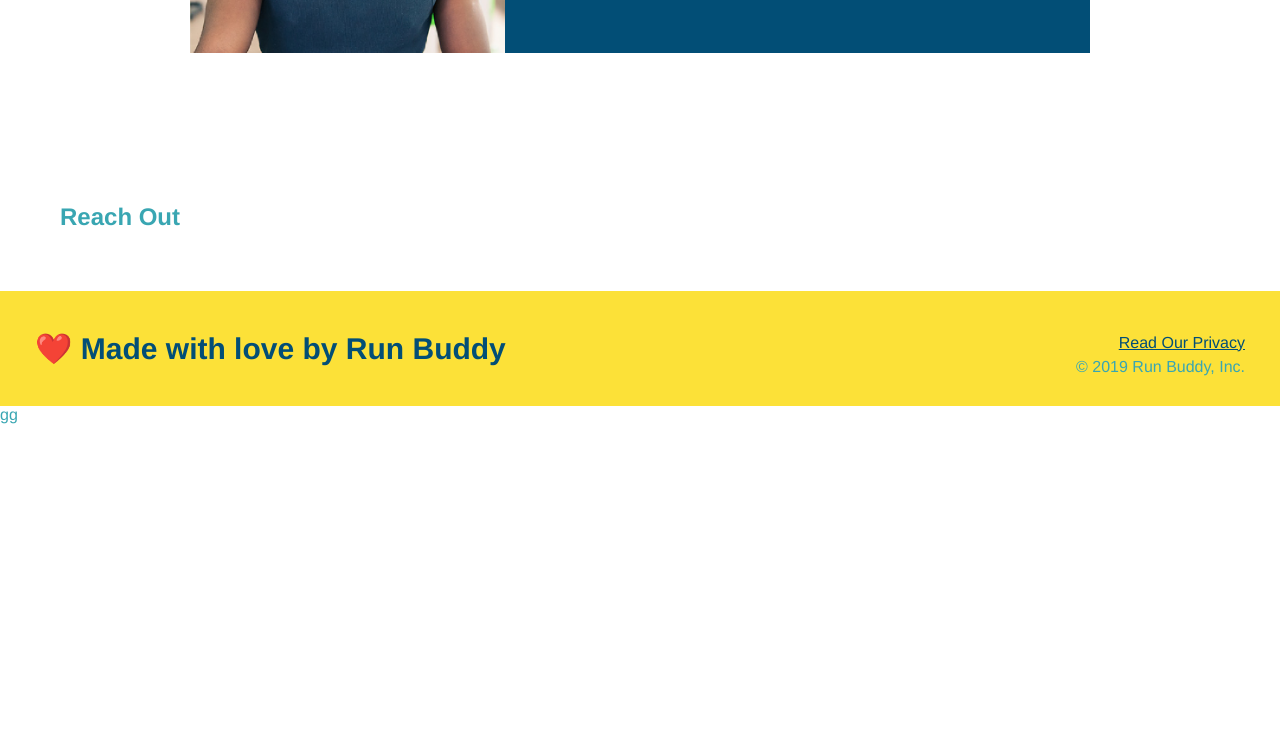
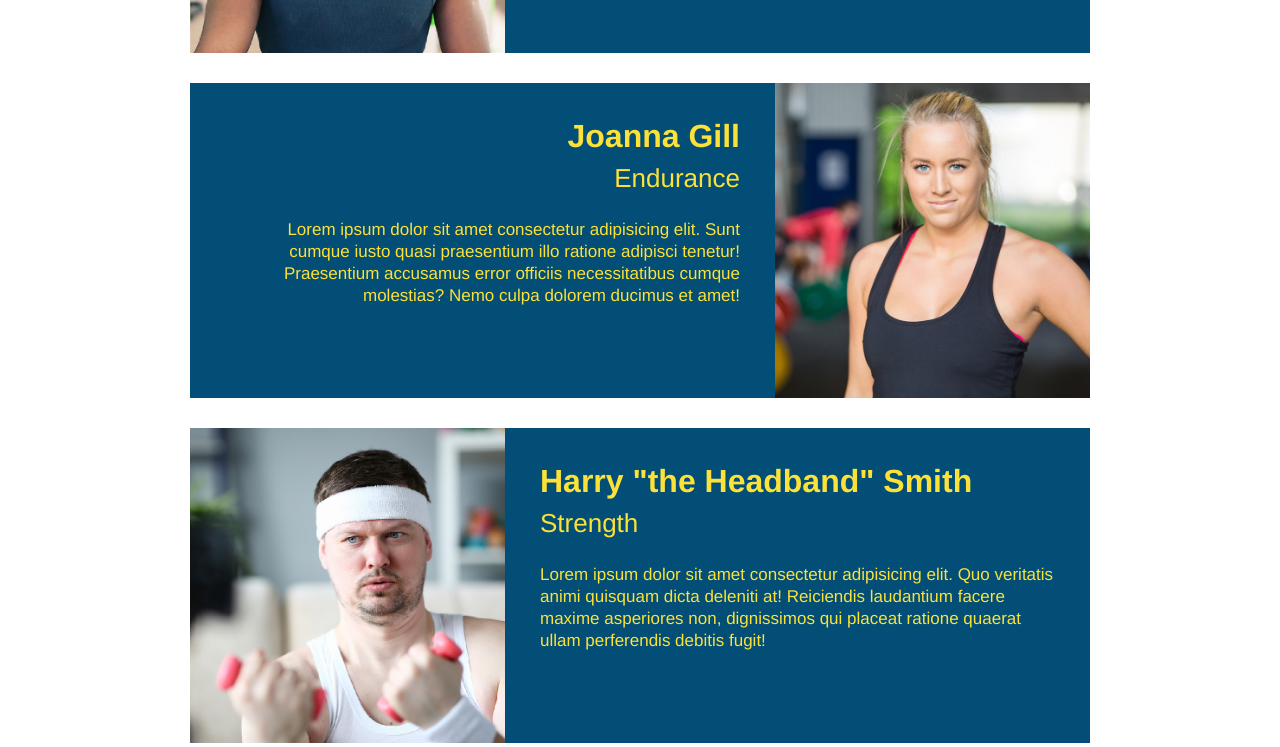
Before and after one commit to Ondayko14/run-buddy, a plain HTML site: page index.html in a window 1280 px wide. Shown: the part 3174-3921 px from the top of the page. Before the commit the page ends 3598 px from the top, so only its background shows below. Drawn offline with Linux system fonts and the light colour scheme.

Commit message:
Finished the Trainer Bio Section

```diff
--- a/index.html
+++ b/index.html
@@ -104,6 +104,8 @@
 
          <!--"meet the trainers" section-->
         <section id="your-trainers" class="trainers">
+
+            <!--First Trainer Bio-->
              <h2 class="section-title primary-border">Meet The Trainers</h2>
              <article class="trainer">
                 <img src="assets/images/trainer-1.jpg" alt="An in shape man in a dark blue tank top" />
@@ -111,6 +113,29 @@
                     <h3>Arron Stephens</h3>
                     <h4>Speed / Strength</h4>
                     <p>Lorem ipsum dolor sit amet consectetur adipisicing elit. Fuga illum nobis repellat maiores tempore fugiat, facere explicabo possimus minima animi eius, veritatis doloremque assumenda magnam maxime cupiditate, dignissimos praesentium ducimus!</p>
+                </div>
+             </article>
+
+             <!--Second Trainer Bio-->
+             <article class="trainer">
+                <div class="trainer-bio text-right">
+                    <h3>Joanna Gill</h3>
+                    <h4>Endurance</h4>
+                    <p>
+                        Lorem ipsum dolor sit amet consectetur adipisicing elit. Sunt cumque iusto quasi praesentium illo ratione adipisci tenetur! Praesentium accusamus error officiis necessitatibus cumque molestias? Nemo culpa dolorem ducimus et amet!
+                    </p>
+                </div>
+                <img src="assets/images/trainer-2.jpg" />
+             </article>
+
+             <!--Third Trainer Bio-->
+             <article class="trainer">
+                <img src="assets/images/trainer-3.jpg" />
+                <div class="trainer-bio text-left">
+                    <h3>Harry "the Headband" Smith</h3>
+                    <h4>Strength</h4>
+                    <p>Lorem ipsum dolor sit amet consectetur adipisicing elit. Quo veritatis animi quisquam dicta deleniti at! Reiciendis laudantium facere maxime asperiores non, dignissimos qui placeat ratione quaerat ullam perferendis debitis fugit!
+                    </p>
                 </div>
              </article>
         </section>
```
